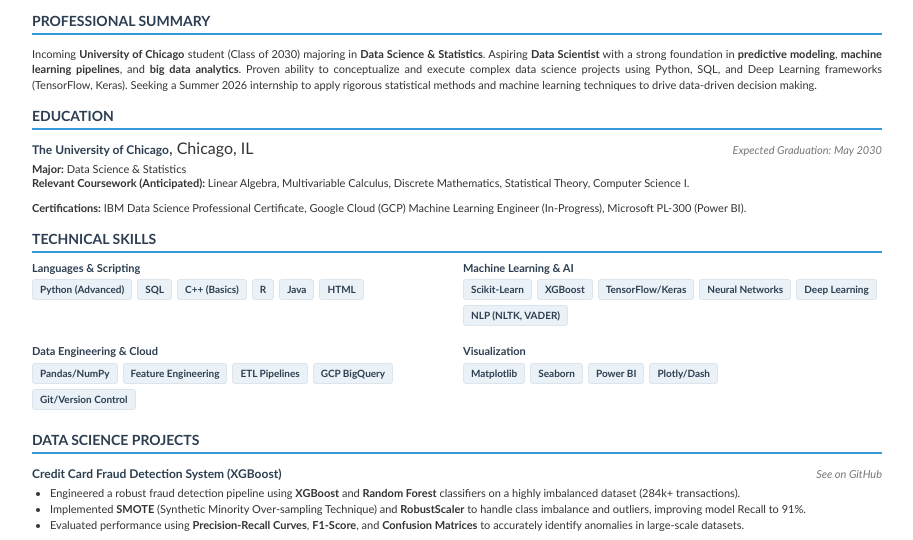
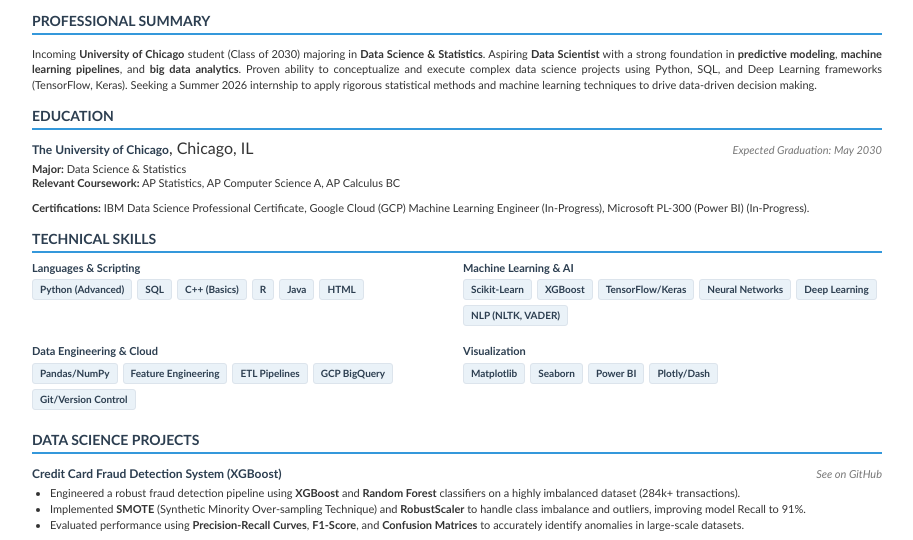
Before and after one commit to James-Liebel/Personal_Projects, a plain HTML site: page projects/web/data_science_resume.html in a window 1280 px wide. Shown: the part 195-735 px from the top of the page, without its empty margins (183-1096 px from the left). Drawn offline with Linux system fonts and the light colour scheme.

Commit message:
modified:   projects/web/data_science_resume.html

```diff
--- a/projects/web/data_science_resume.html
+++ b/projects/web/data_science_resume.html
@@ -233,14 +233,13 @@
             </div>
             <div class="description">
                 <strong>Major:</strong> Data Science & Statistics<br>
-                <strong>Relevant Coursework (Anticipated):</strong> Linear Algebra, Multivariable Calculus, Discrete
-                Mathematics, Statistical Theory, Computer Science I.
+                <strong>Relevant Coursework:</strong> AP Statistics, AP Computer Science A, AP Calculus BC
             </div>
         </div>
         <div class="entry">
             <div class="description">
                 <strong>Certifications:</strong> IBM Data Science Professional Certificate, Google Cloud (GCP) Machine
-                Learning Engineer (In-Progress), Microsoft PL-300 (Power BI).
+                Learning Engineer (In-Progress), Microsoft PL-300 (Power BI) (In-Progress).
             </div>
         </div>
     </div>
```
